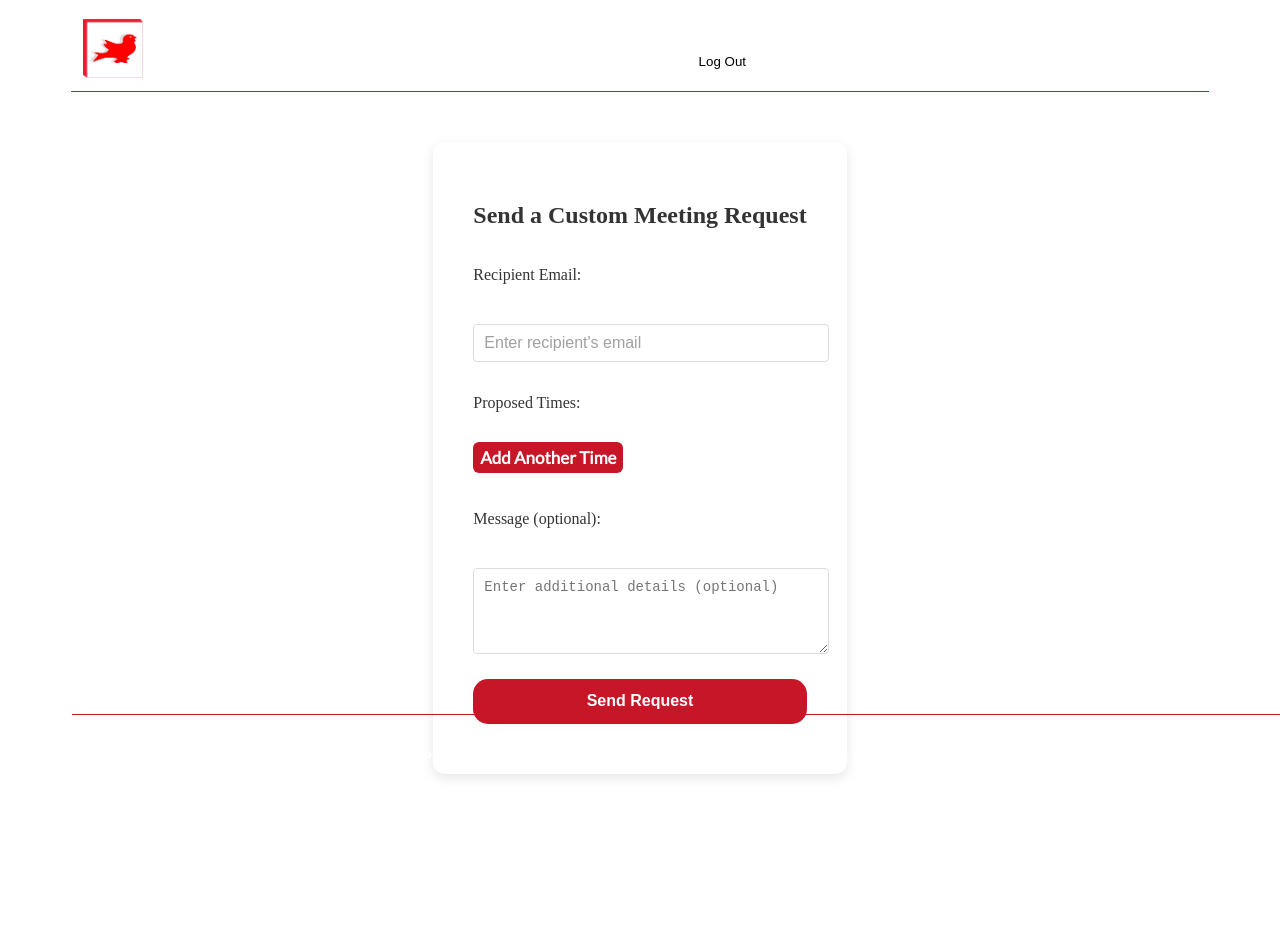
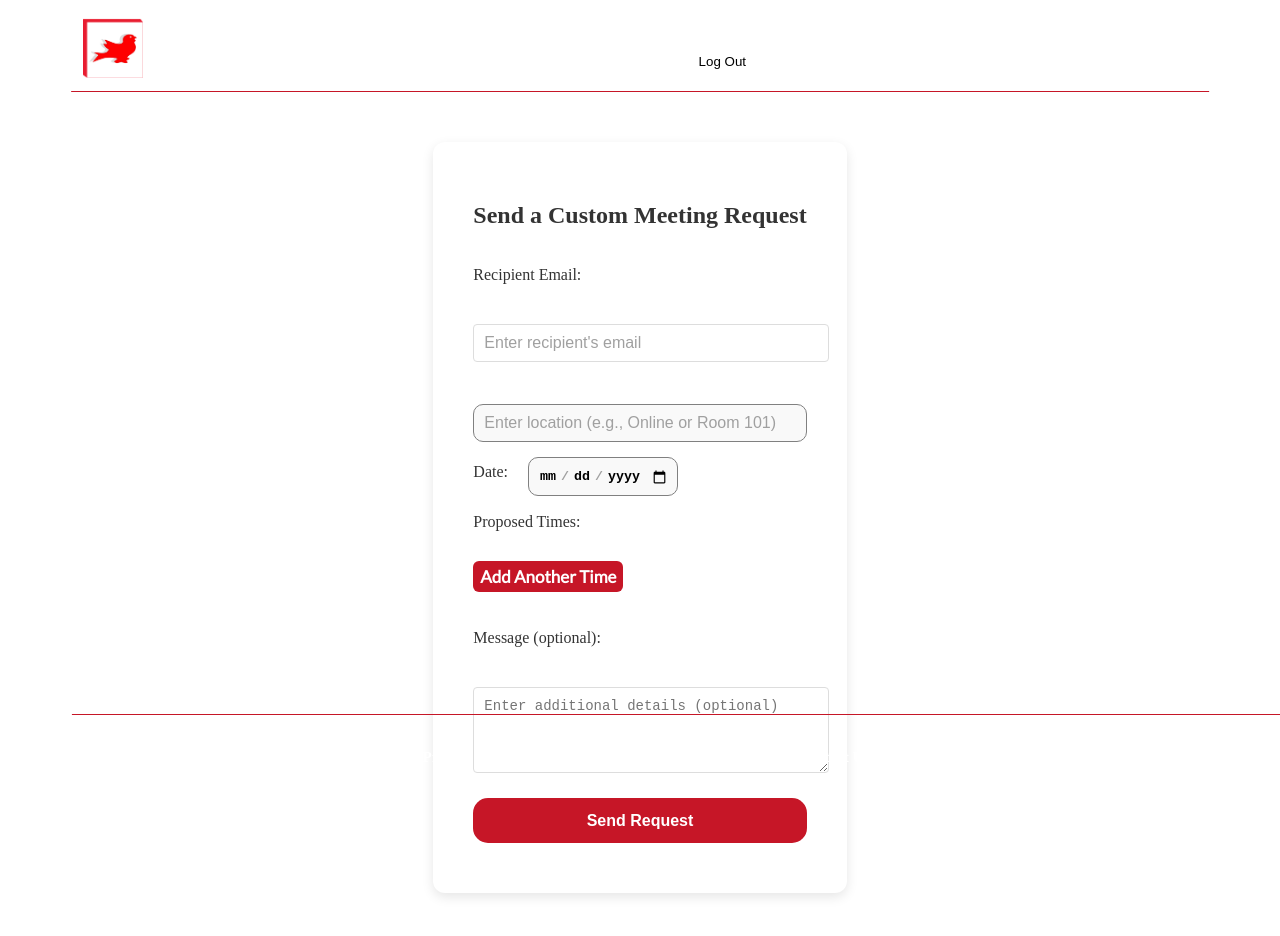
Before and after one commit to andretandoc/bookify, a React (Vite) app in the folder client/: page /CustomMeeting in a window 1280 px wide. Shown: the top 936 px of the page. Before the commit the page ends 832 px from the top, so only its background shows below. Built offline with nearby package versions, Linux system fonts and the light colour scheme; sample sign-in values are in the browser's storage.

Commit message:
added new fields to customMeeting

```diff
--- a/client/src/components/private/CustomMeeting.jsx
+++ b/client/src/components/private/CustomMeeting.jsx
@@ -4,6 +4,8 @@ const CustomMeeting = () => {
   const [recipientEmail, setRecipientEmail] = useState("");
   const [proposedTimes, setProposedTimes] = useState([]);
   const [message, setMessage] = useState("");
+  const [date, setDate] = useState(""); // Host Name Field
+  const [location, setLocation] = useState(""); // Location Field
 
   const addProposedTime = () => {
     setProposedTimes([...proposedTimes, ""]);
@@ -42,6 +44,31 @@ const CustomMeeting = () => {
             className="booking-input"
           />
         </div>
+
+        <div className="input-text">
+          <input
+            type="text"
+            id="location"
+            value={location}
+            onChange={(e) => setLocation(e.target.value)}
+            placeholder="Enter location (e.g., Online or Room 101)"
+            required
+            className="booking-input"
+          />
+        </div>
+
+        {/* Date */}
+        <div className="choose-date">
+          <label className="event-label" htmlFor="start-date">Date:</label>
+          <input
+              type="date"
+              id="start-date"
+              name="start-date"
+              className="date-input"
+              value={date}
+              onChange={(e) => setDate(e.target.value)}
+          />
+      </div>
 
         {/* Proposed Times */}
         <div className="input-text">
```
